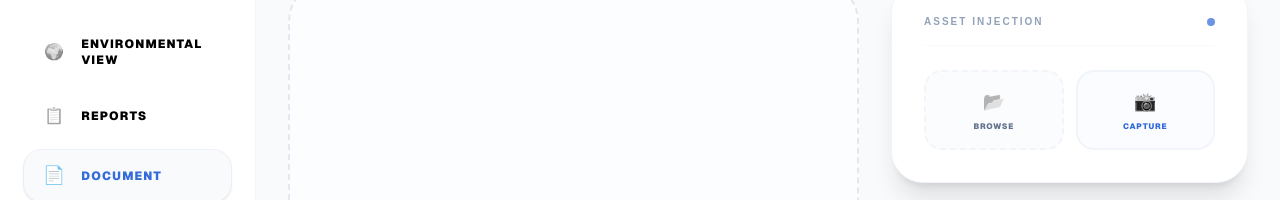
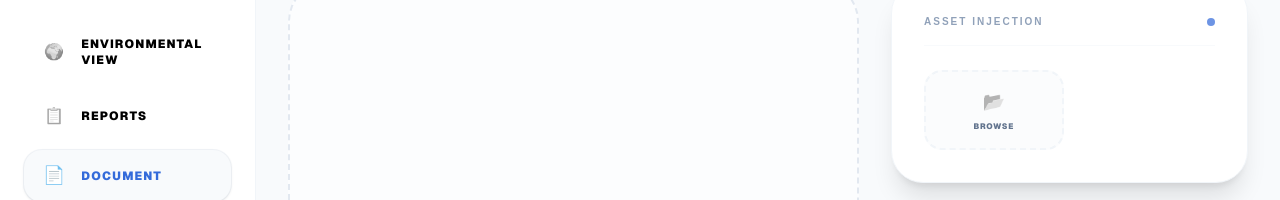
Before and after one commit to jevvii/eprop-view, a Next.js app: page /document in a window 1280 px wide. Shown: the part 222-422 px from the top of the page. Built offline with nearby package versions, Linux system fonts and the light colour scheme; no server answers; the database is empty; a web font is replaced by a local one.

Commit message:
style(vault): hide camera capture button on desktop viewports

```diff
--- a/src/components/document/asset-upload.tsx
+++ b/src/components/document/asset-upload.tsx
@@ -80,7 +80,7 @@ export function AssetUpload({ inspectionId, onSuccess }: AssetUploadProps) {
         <div className="w-2 h-2 rounded-full bg-primary animate-pulse" />
       </div>
 
-      <div className="grid grid-cols-2 gap-3">
+      <div className="grid grid-cols-1 md:grid-cols-2 lg:grid-cols-1 xl:grid-cols-2 gap-3">
         <button
           type="button"
           onClick={() => fileInputRef.current?.click()}
@@ -101,7 +101,7 @@ export function AssetUpload({ inspectionId, onSuccess }: AssetUploadProps) {
         <button
           type="button"
           onClick={() => cameraInputRef.current?.click()}
-          className="flex flex-col items-center justify-center border-2 border-slate-100 rounded-2xl p-4 bg-primary/[0.02] hover:bg-primary/[0.05] transition-all group"
+          className="md:hidden lg:hidden flex flex-col items-center justify-center border-2 border-slate-100 rounded-2xl p-4 bg-primary/[0.02] hover:bg-primary/[0.05] transition-all group"
         >
           <input
             ref={cameraInputRef}
```
